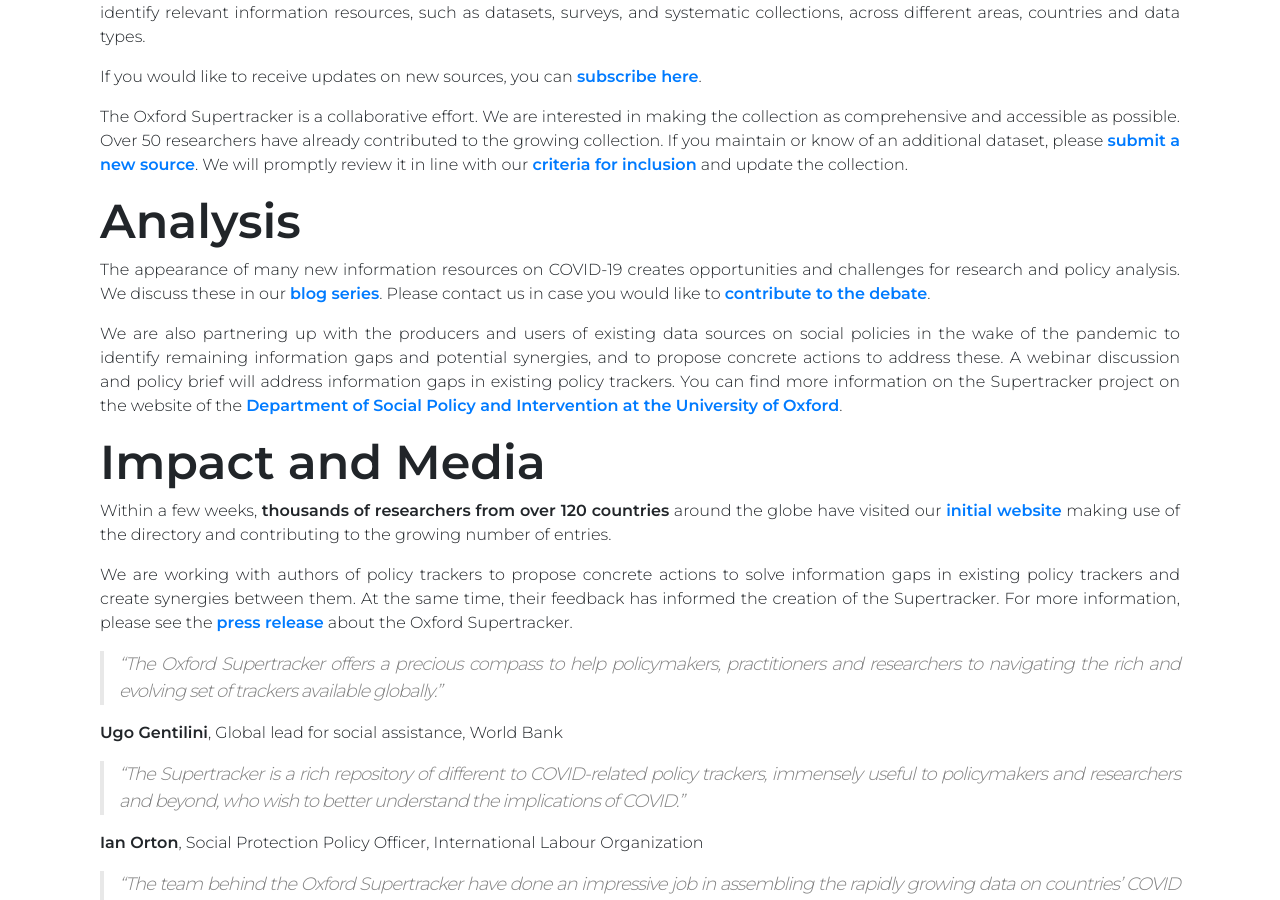
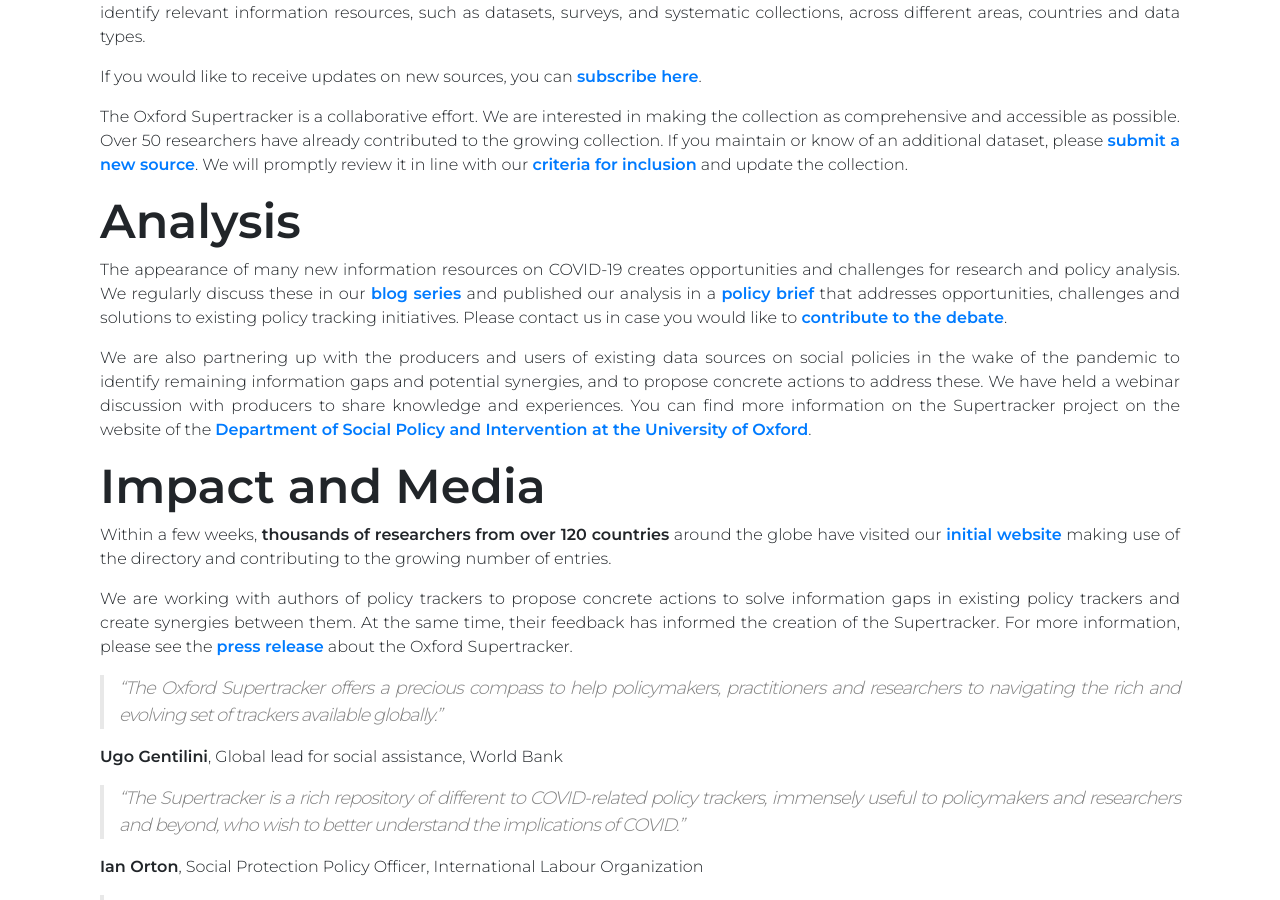
Before and after one commit to lukaslehner/supertracker, a Jekyll site: the page built from index.md, in a window 1280 px wide and 900 px high, scrolled down 382 px. Built offline with Jekyll 4.4.1, drawn with Linux system fonts in a browser that asks for light colours.

Commit message:
update: text on policy brief

```diff
--- a/index.md
+++ b/index.md
@@ -18,9 +18,9 @@ The Oxford Supertracker is a collaborative effort. We are interested in making t
 
 # Analysis
 
-The appearance of many new information resources on COVID-19 creates opportunities and challenges for research and policy analysis. We discuss these in our **[blog series](blog/)**. Please contact us in case you would like to **[contribute to the debate](submit-feedback/)**.
+The appearance of many new information resources on COVID-19 creates opportunities and challenges for research and policy analysis. We regularly discuss these in our **[blog series](blog/)** and published our analysis in a **[policy brief](assets/STBrief-1.pdf)** that addresses opportunities, challenges and solutions to existing policy tracking initiatives. Please contact us in case you would like to **[contribute to the debate](submit-feedback/)**.
 
-We are also partnering up with the producers and users of existing data sources on social policies in the wake of the pandemic to identify remaining information gaps and potential synergies, and to propose concrete actions to address these. A webinar discussion and policy brief will address information gaps in existing policy trackers. You can find more information on the Supertracker project on the website of the **[Department of Social Policy and Intervention at the University of Oxford][DSPI]**.
+We are also partnering up with the producers and users of existing data sources on social policies in the wake of the pandemic to identify remaining information gaps and potential synergies, and to propose concrete actions to address these. We have held a webinar discussion with producers to share knowledge and experiences. You can find more information on the Supertracker project on the website of the **[Department of Social Policy and Intervention at the University of Oxford][DSPI]**.
 
 # Impact and Media
 
```
